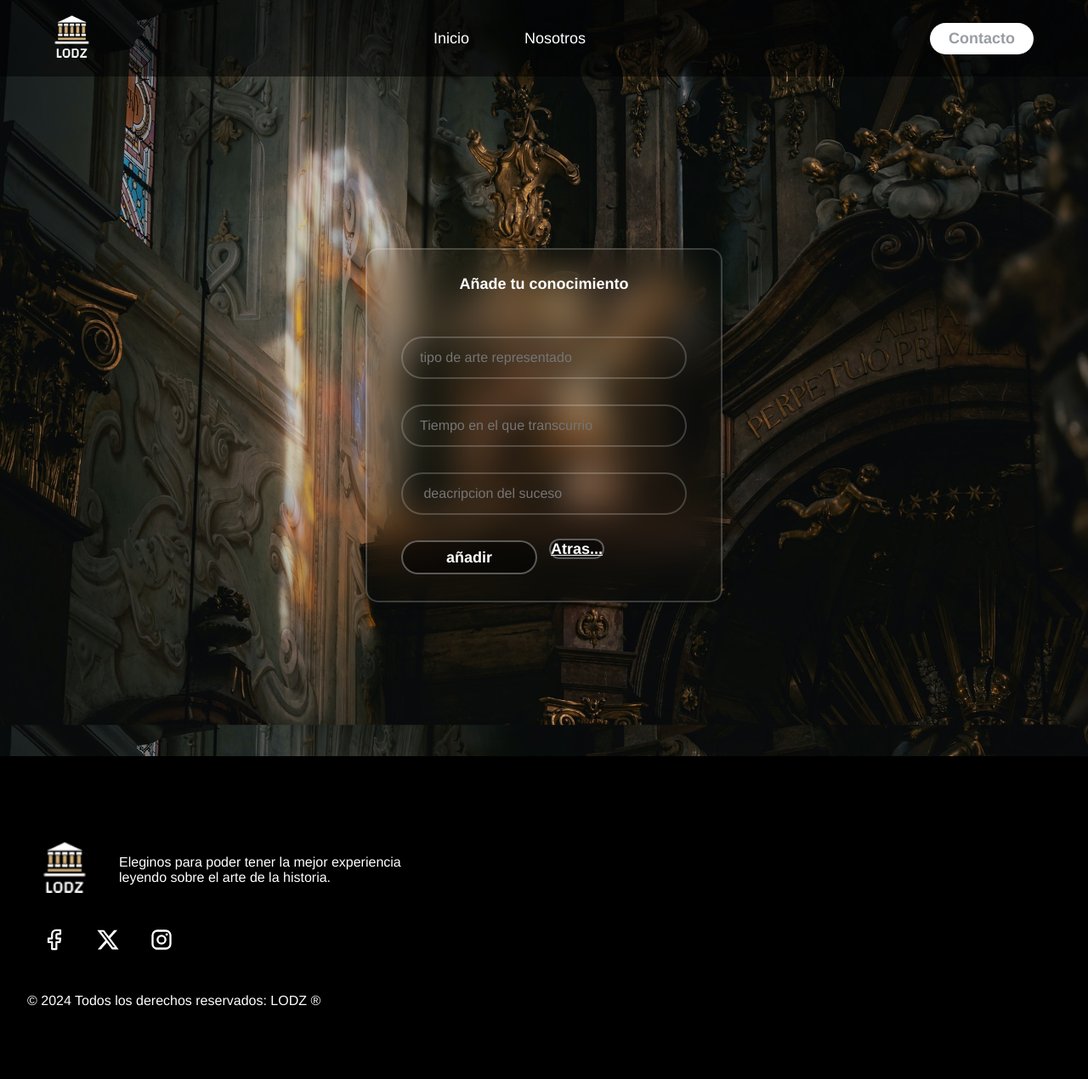
After one commit to eri223223/Tarea002, a PHP site: the page made by añadir_em.php in a window 1280 px wide. The commit adds this page. Shown: the whole page at 85% size. Run offline with PHP 8.4, Linux system fonts and the light colour scheme; some web fonts are replaced.

Commit message:
eliminar y añadir

```diff
--- /dev/null
+++ b/añadir_em.php
@@ -0,0 +1,9 @@
+<?php
+// Incluye el archivo de configuración de la aplicación
+require_once "config.php";
+
+// Define la vista a usar
+$view = "añadir_em.php";
+
+// Incluye el archivo de diseño de la vista
+require_once "views/layout.php";
--- /dev/null
+++ b/views/añadir_em.php
@@ -0,0 +1,40 @@
+<main id="añadir">
+    <div class="lodz">
+        <header>
+
+            <br>
+        </header>
+        <div class="registrate">
+
+            <form action="driver_añadir_em.php" method="POST">
+                 <h2 style="text-align:center; justifi-center:center;">Añade tu conocimiento</h2><br>
+
+                 <div class="input-box">
+                    <input type="text" name="estilo" placeholder="tipo de arte representado" required>
+
+                 </div>
+
+                 <div class="input-box">
+                    <input type="text" name="tiempo" placeholder="Tiempo en el que transcurrio" required>
+
+                 </div>
+
+                 <div class="input-box">
+                    <input type="text" name="descripcion" placeholder=" deacripcion del suceso" required>
+
+                 </div>
+                <div class="register-link">
+                    <div class="btn1">
+                 <button type="submit" class="btn">añadir</button><br><br><br>
+                    </div>
+                    <div class="btn2">
+                 <a href="listado_em.php" class="btn">Atras...</a>
+                    </div>
+                </div>
+            </form>
+
+        </div>
+
+    </div>
+
+</main>
--- a/views/css/style.css
+++ b/views/css/style.css
@@ -529,3 +529,157 @@ body{
     display: block; /* Mejora la compatibilidad */
     margin-top: -230px; /* Sube la imagen */
 }
+/* esta parte del register */
+
+#añadir{
+    font-family: Arial, sans-serif;
+
+    display: flex;
+    justify-content: center;
+    align-items: center;
+    min-height: 100vh;
+
+}
+
+#añadir .registrate {
+    background:transparent;
+    border: 2px solid rgba(255, 255, 255,.2);
+    backdrop-filter: blur(20px);
+    box-shadow:0 0 10px rgba(0, 0, 0, .2) ;
+    border-radius: 15px;
+    color: #fff;
+    width: 420px;
+    padding: 30px 40px;
+}
+
+#añadir .registrate h1 {
+    font-size: 38px;
+    text-align: center;
+
+}
+
+#añadir .registrate .input-box {
+    position: relative;
+    width: 100%;
+    height: 50px;
+    margin: 30px 0;
+}
+
+#añadir .input-box input{
+    width: 100%;
+    height: 100%;
+    background: transparent;
+    border: none;
+    outline: none;
+    border: 2px solid rgb(255, 255,255 , .2);
+    border-radius:40px ;
+    font-size: 16px;
+    color: #fff;
+    padding: 20px  ;
+}
+
+#añadr .input::placeholder {
+    color: #fff;
+}
+
+#añadir .input-box i {
+    position: absolute;
+    right: 20px;
+    top: 50%;
+    transform: translateY(-50%);
+    font-size: 20px;
+}
+
+#añadir .login-container .remember-forgot{
+    display: flex;
+    justify-content:space-between ;
+    font-size: 14.5px;
+    margin: -15px 0 15;
+}
+
+#añadir .remember-forgot label input{
+   accent-color: #fff;
+
+   margin-right: 3px;
+
+}
+#añadir .remember-forgot a{
+    color: #fff;
+    text-decoration:none;
+}
+#añadir .remember-forgot a:hover{
+    text-decoration: underline;
+}
+
+#añadir .registrate .btn{
+    color: rgb(255, 255, 255);
+    font-size: 18px;
+    font-weight: bold;
+    width: 160px;
+    height: 40px;
+    border-radius: 40px;
+    background-color: rgb(0, 0, 0, 0.5);
+    border: 2px solid rgb(255 255 255 / 33%);
+    cursor: pointer;
+}
+
+#añadir .registrate .register-link{
+    display: flex;
+    gap:14px;
+    font-size: 14.5px;
+    text-align: center;
+    margin: 20px 0 1px;
+    height: 40px;
+}
+
+#añadir .register-link p a{
+    color: #fff;
+    text-decoration: none;
+    font-weight: 600;
+}
+#añadir .register-link p a:hover{
+    text-decoration: underline;
+}
+
+
+#eliminar_em{
+    margin: 40px 20%;
+   text-align: center;
+   background: black;
+   border: 2px solid rgba(255, 255, 255,.2);
+   backdrop-filter: blur(20px);
+   box-shadow:0 0 10px rgba(0, 0, 0, .2) ;
+   border-radius: 15px;
+   color: #fff;
+   padding: 30px 40px;
+}
+
+#eliminar_em h2 {
+   margin: 0px 0px 30px 0px;
+  text-align: center;
+  color: #fff;
+
+}
+#eliminar_em .btn{
+    color: rgb(255, 255, 255);
+    font-size: 18px;
+    font-weight: bold;
+    width: 160px;
+    height: 40px;
+    border-radius: 40px;
+    background-color: rgb(0, 0, 0, 0.5);
+    border: 2px solid rgb(255 255 255 / 33%);
+    cursor: pointer;
+}
+
+#eliminar  a .btn{
+    color: rgb(255, 255, 255);
+    font-size: 18px;
+    font-weight: bold;
+    width: 160px;
+    height: 40px;
+    border-radius: 40px;
+    background-color: rgb(0, 0, 0, 0.5);
+    border: 2px solid rgb(255 255 255 / 33%);
+    cursor: pointer;
+}
--- a/views/listado_em.php
+++ b/views/listado_em.php
@@ -43,7 +43,7 @@ $resultado = mysqli_query($conexion, $query);
  } ?>
 </table> <br>
 <a href="edad_media.php"><button class="btn">volver</button></a>
-<a href="#"><button class="btn">Añadir</button></a>
-<a href="#"><button class="btn">Eliminar</button></a>
+<a href="añadir_em.php"><button class="btn">Añadir</button></a>
+<a href="eliminar_em.php"><button class="btn">Eliminar</button></a>
 
 </main>
```
Also changed, not shown: driver_añadir_em.php (added, +35 -0 lines), driver_eliminar_em.php (added, +25 -0 lines), eliminar_em.php (added, +9 -0 lines), views/eliminar_em.php (added, +31 -0 lines).
